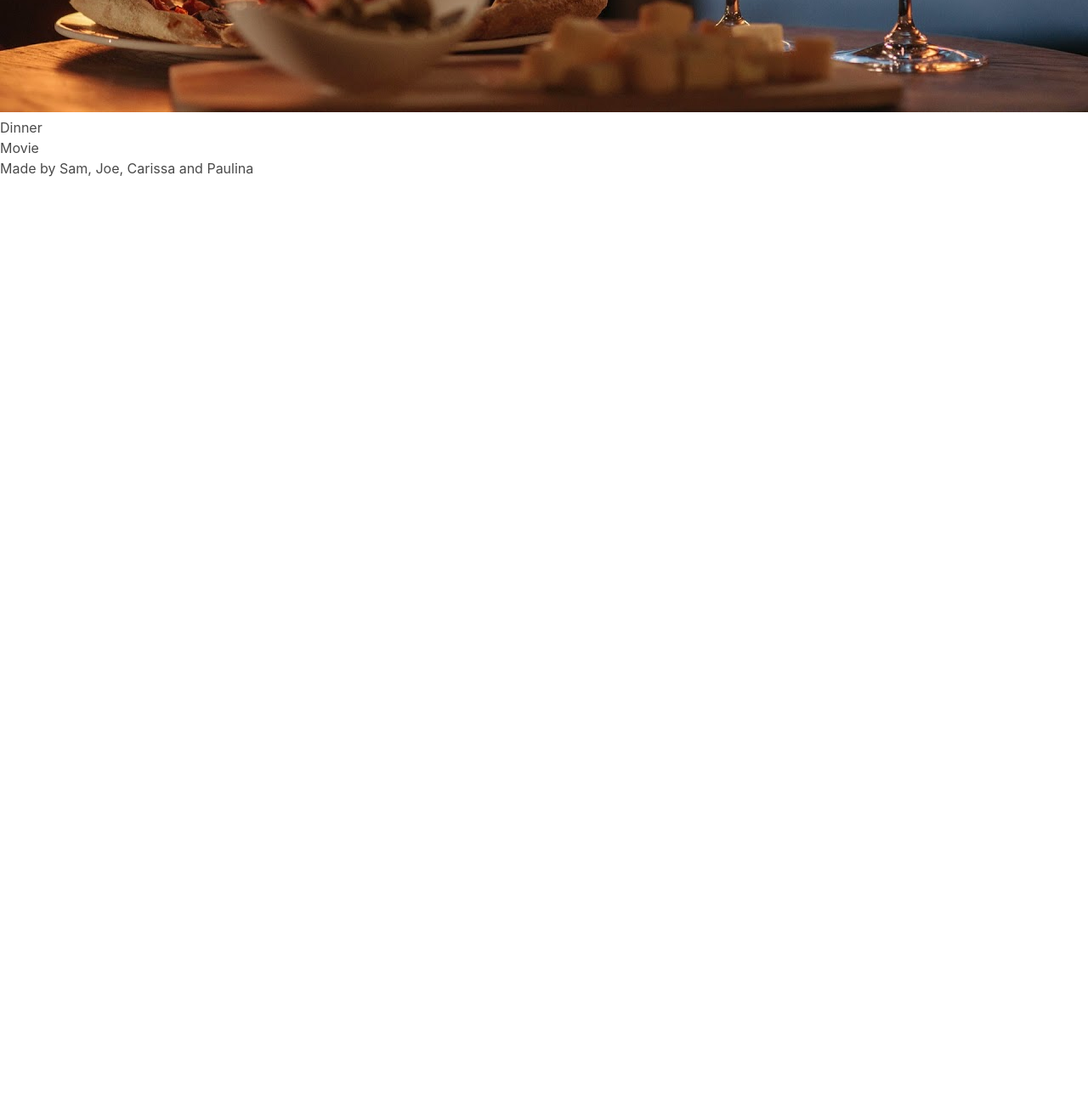
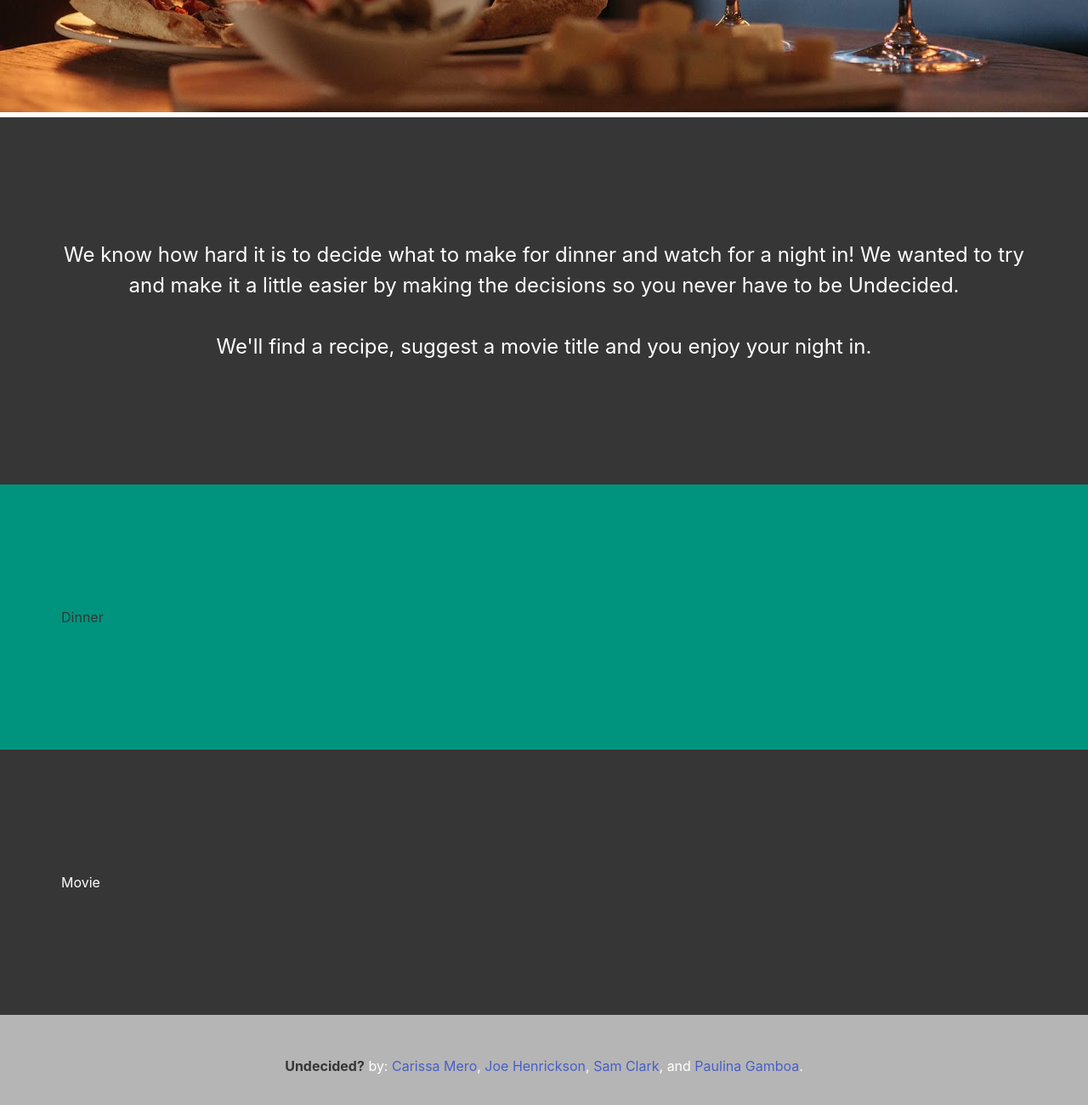
Before and after one commit to pgamboa322/project1, a plain HTML site: page index.html in a window 1280 px wide. Shown: the part 640-1940 px from the top of the page at 85% size. Before the commit the page ends 850 px from the top, so only its background shows below. Drawn offline with nearby package versions, Linux system fonts and the light colour scheme.

Commit message:
continued with bulma

```diff
--- a/assets/css/style.css
+++ b/assets/css/style.css
@@ -0,0 +1,3 @@
+footer {
+    background-color: rgb(224, 23, 23);
+}
--- a/index.html
+++ b/index.html
@@ -32,24 +32,46 @@
             <img src="./assets/images/maxresdefault.jpg">
         </div>
     </section>
-      <!-- Dinner section-->
-      <section id="dinner">
-          <div>
-              <h2>Dinner</h2>
+    <!-- short explanation section-->
+    <section class="section is-medium has-background-dark has-text-white" id="explain">
+        <div class="block has-background-dark has-text-white is-size-4 has-text-centered">
+            <p>
+                We know how hard it is to decide what to make for dinner and watch for a night in!
+                We wanted to try and make it a little easier by making the decisions so you never have to be
+                Undecided.
+            </p>
+            <br>
+            <p>
+                We'll find a recipe, suggest a movie title and you enjoy your night in.
+            </p>
         </div>
     </section>
-      <!-- Movie section-->
-      <section id="movie">
-        <div>
-            <h2>Movie</h2>
+
+      <!-- Dinner section-->
+    <section class="section is-medium has-background-primary-dark has-text-grey-darker" id="dinner">
+        <div class="block">
+            <h2>Dinner
+            </h2>
         </div>
     </section>
+
+      <!-- Movie section-->
+      <section class="section is-medium has-background-dark has-text-white" id="movie">
+        <div class="block has-background-dark has-text-white">
+            <h2>Movie
+            </h2>
+        </div>
+    </section>
+
     <!-- footer -->
-    <footer id="about-us">
-        <div>
-            <h2>
-                Made by Sam, Joe, Carissa and Paulina
-            </h2>
+    <footer class="footer has-background-grey-light has-text-white" id="about-us">
+        <div class="content has-text-centered">
+          <p>
+            <strong>Undecided?</strong> by: <a href="https://github.com/carissamero" target="_blank">Carissa Mero</a>,
+            <a href="https://github.com/joehenrickson" target="_blank">Joe Henrickson</a>,
+            <a href="https://github.com/samclark84" target="_blank">Sam Clark</a>, and
+            <a href="https://github.com/pgamboa322" target="_blank">Paulina Gamboa</a>.
+          </p>
         </div>
     </footer>
 </body>
```
Also changed, not shown: 1 other file. Lines whose indentation alone changed are shown as unchanged.
